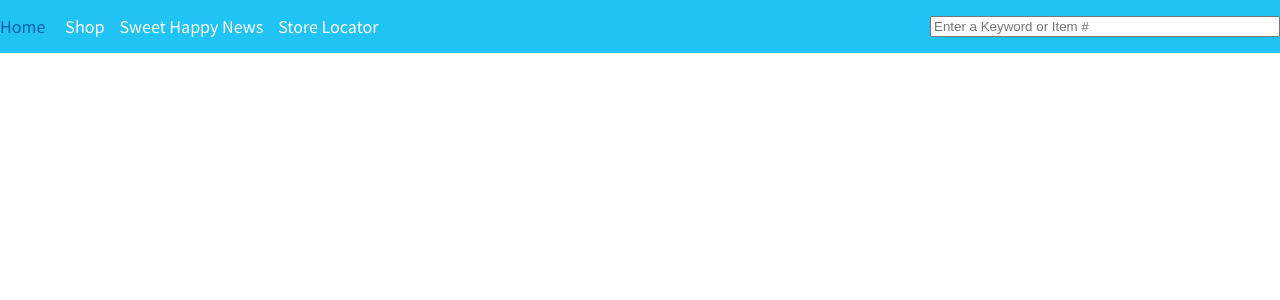
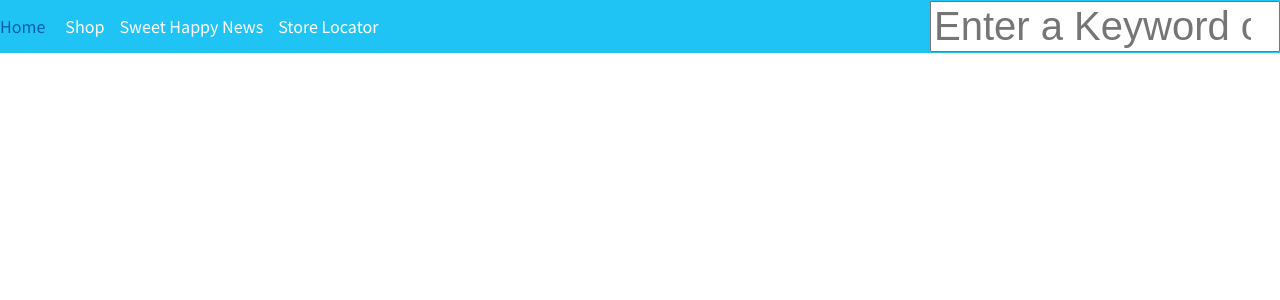
Before and after one commit to nellarro/lorem-ipsum, a React app: page / in a window 1280 px wide. Shown: the top 300 px of the page. Built offline with nearby package versions, Linux system fonts and the light colour scheme; the HTML template or start-up script is replaced by a standard one.

Commit message:
saving because confused

```diff
--- a/src/App.js
+++ b/src/App.js
@@ -6,11 +6,10 @@ class App extends React.Component {
 
   render () {
     return (
-      <div className='App'>
+      <div className="App">
         <Navigation />
-        <div className='HeaderImg'>
-          <div className='Header'>
-          </div>
+        <div className="HeaderImg">
+          <div className="Header" />
         </div>
       </div>
     )
--- a/src/style.sass
+++ b/src/style.sass
@@ -15,7 +15,6 @@ body
   align-items: center
   background: $site-color
   color: white
-  font-size: 15px
 
   .HomeLink
     padding-right: 20px
@@ -26,6 +25,7 @@ body
 
   .SearchBar
     color: $site-color
+    font-size: 40px
 
   li
     display: inline
```
Also changed, not shown: src/Navigation.js (+6 -6 lines).
